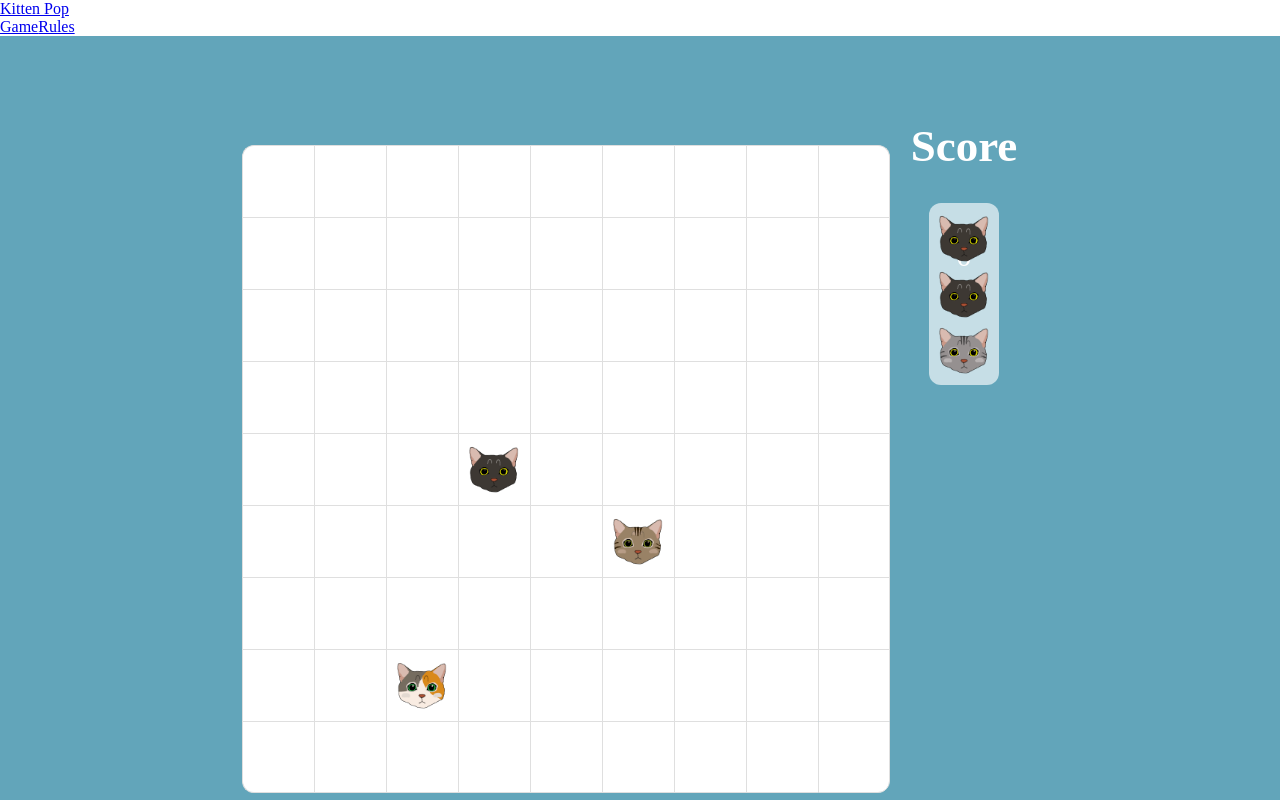
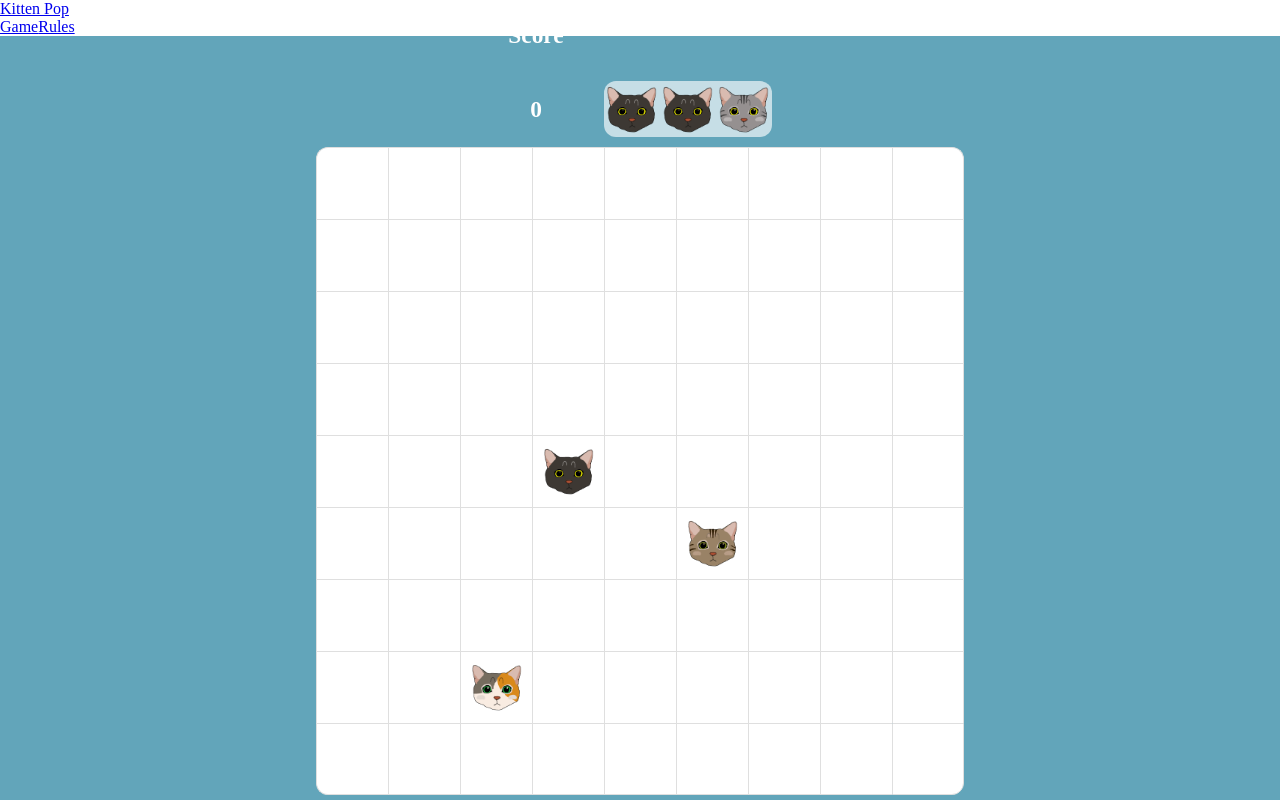
Before and after one commit to MichaelDurfey/bloomingcats, a React app: page /game in a window 1280 px wide. Built offline with nearby package versions, Linux system fonts and the light colour scheme.

Commit message:
move score and next to top

```diff
--- a/src/client/components/Game/Board.jsx
+++ b/src/client/components/Game/Board.jsx
@@ -10,13 +10,13 @@ export default function Board() {
   const { squares } = useBoardContext();
   return (
     <div className={boardContainer}>
-      <div className={board}>
-        { squares }
-      </div>
       <div className={nextAndScore}>
         <Score />
         <Next />
       </div>
+      <div className={board}>
+        { squares }
+      </div>
     </div>
   );
 }
--- a/src/client/components/Game/Score.jsx
+++ b/src/client/components/Game/Score.jsx
@@ -3,17 +3,17 @@ import styles from '../../styles/Score.css';
 import { useBoardContext } from './BoardContext';
 
 export default function Board() {
-  const { scoreContainer, scoreText } = styles;
+  const { scoreContainer, scoreText, scoreNumber } = styles;
   const { score } = useBoardContext();
   return (
     <div className={scoreContainer}>
       <div className={scoreText}>
-        <h1>
+        <h3>
           Score
-        </h1>
-        <p>
+        </h3>
+        <h3 className={scoreNumber}>
           {score }
-        </p>
+        </h3>
       </div>
     </div>
   );
--- a/src/client/styles/Board.css
+++ b/src/client/styles/Board.css
@@ -21,11 +21,12 @@
 
 :local(.boardContainer){
   display: flex;
-  flex-flow: row;
+  flex-flow: column;
   align-items: center;
   flex-basis: 35%;
-  justify-content: center;
+  justify-content: flex-start;
   padding: 2%;
+  height: 100vh;
 }
 
 @media only screen and (max-width: 1000px) {
@@ -40,27 +41,20 @@
 
 :local(.nextAndScore) {
   display: flex;
-  flex-flow: column;
-  height: 100vh;
-  padding: 7px;
-  align-items: center;
-  justify-content: flex-start;
+  flex-flow: row;
+  height: 85px;
+  align-items: flex-end;
+  justify-content: center;
 }
-:local(.nextAndScore div) {
-  padding: 7px;
-  min-height: 120px;
+:local(.nextAndScore) {
+  margin-left: 10px;
+  margin-right: 10px;
+  display: flex;
 }
 
 @media only screen and (max-width: 1000px) {
   :local(.nextAndScore) {
     width: 100%;
-    flex-flow: row;
-    align-items: flex-start;
-    justify-content: center;
-  }
-  :local(.nextAndScore div) {
-    margin: 20px;
-    padding: 7px;
   }
 }
 
--- a/src/client/styles/Next.css
+++ b/src/client/styles/Next.css
@@ -1,12 +1,14 @@
 :local(.next) {
     display: flex;
-    flex-flow: column;
+    flex-flow: row;
     align-items: center;
     background: rgba(255, 255, 255, 0.637);
     border-radius: 12px;
+    margin-bottom: 10px;
+    margin-left: 20px;
 }
 
-.next {
+:local(.next) {
     opacity: 1;
 	animation-name: fadeInOpacity;
 	animation-iteration-count: 1;
@@ -14,7 +16,7 @@
 	animation-duration: 1s;
 }
 
-.cat {
+:local(.cat) {
     opacity: 1;
 	animation-name: fadeInOpacity;
 	animation-iteration-count: 1;
--- a/src/client/styles/Score.css
+++ b/src/client/styles/Score.css
@@ -1,17 +1,20 @@
 :local(.scoreContainer){
   display: flex;
   flex-basis: 12%;
-  height: 100px;
-  font-size: 30px;
+  height: 100%;
+  font-size: 20px;
+  margin-right: 20px;
 }
 
 :local(.scoreText) {
   display: flex;
   flex-flow: column;
+  justify-content: flex-end;
   align-items: center;
   color: white;
 }
 
 :local(.scoreContainer p){
     color: white;
+    font-size: 25px;
 }
```
